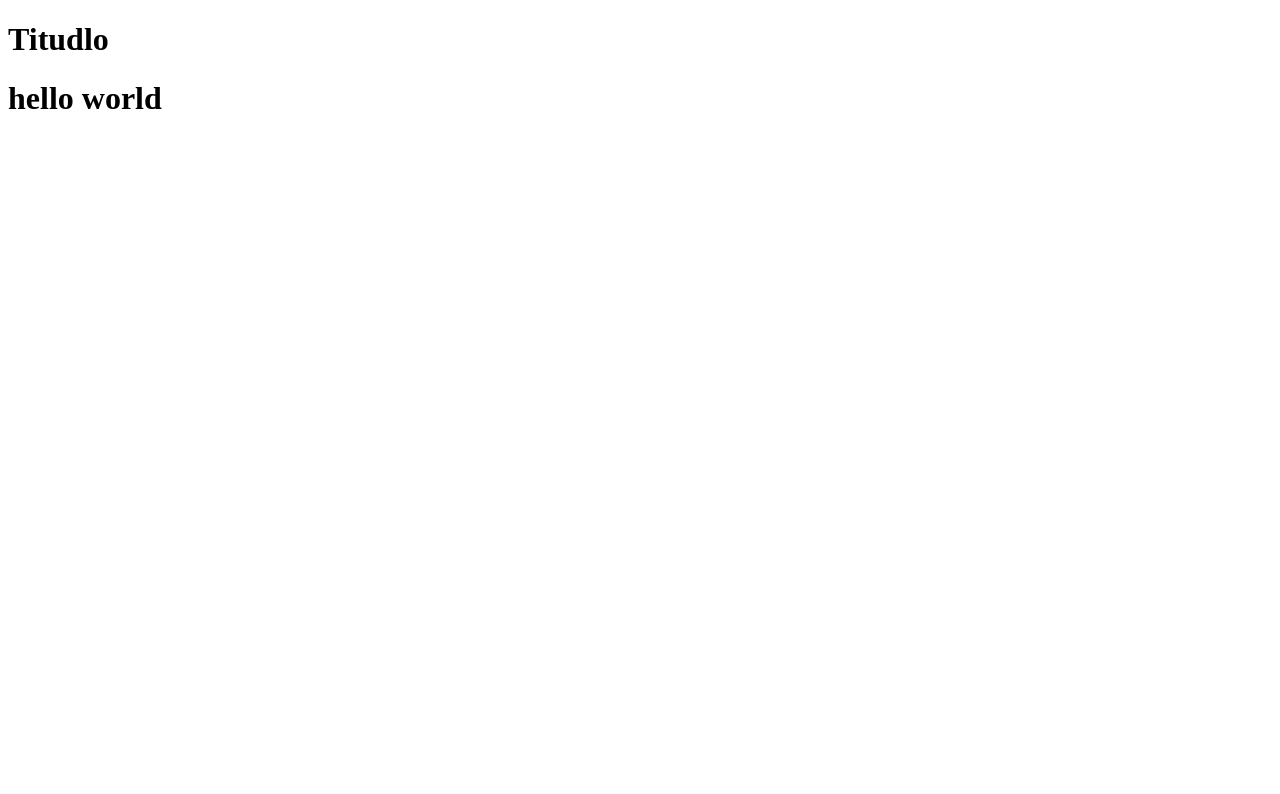
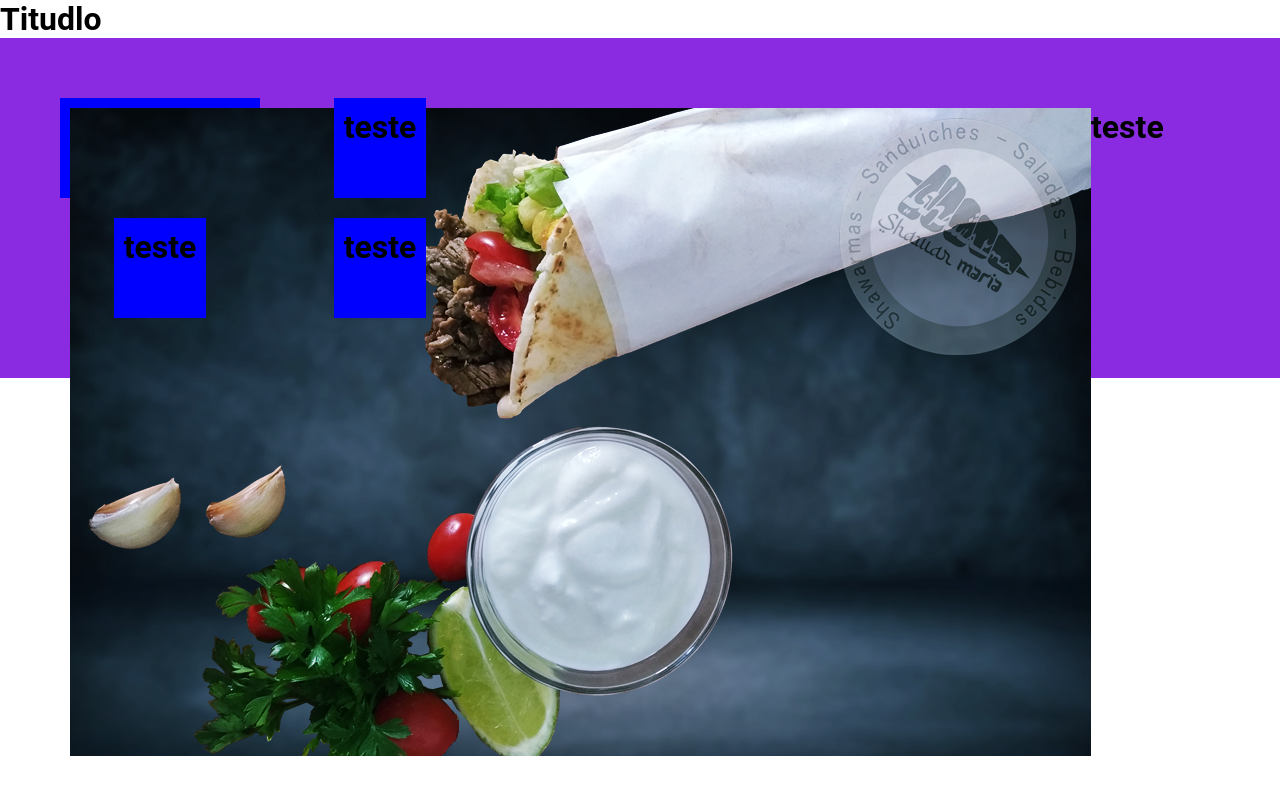
Before and after one commit to ricardocvel/portalfood, a React (Create React App) app: page / in a window 1280 px wide. Shown: the top 794 px of the page. Built offline with nearby package versions, Linux system fonts and the light colour scheme.

Commit message:
Teste de listas

```diff
--- a/src/App.js
+++ b/src/App.js
@@ -1,14 +1,35 @@
 import React from 'react';
 
+import './style/Global.css';
+import './style/App.css';
+
 import Header from './Header';
-
+//import Itens from './components/Item';
+import Carne from './assets/cardapio/CArne.png'
 
 function App() {
   return (
     <>
       <Header/>
-        <h1>hello world </h1>
-
+      <div>
+        <div className="cardapio">
+          <ul>
+              <li className="cardItem">
+                <img src={Carne}/>
+                  <h1>teste</h1>
+              </li>
+              <li className="cardItem">
+                  <h1>teste</h1>
+              </li>
+              <li className="cardItem">
+                  <h1>teste</h1>
+              </li>
+              <li className="cardItem">
+                  <h1>teste</h1>
+              </li>
+          </ul>
+        </div>
+      </div>
     </>
 
   );
```
